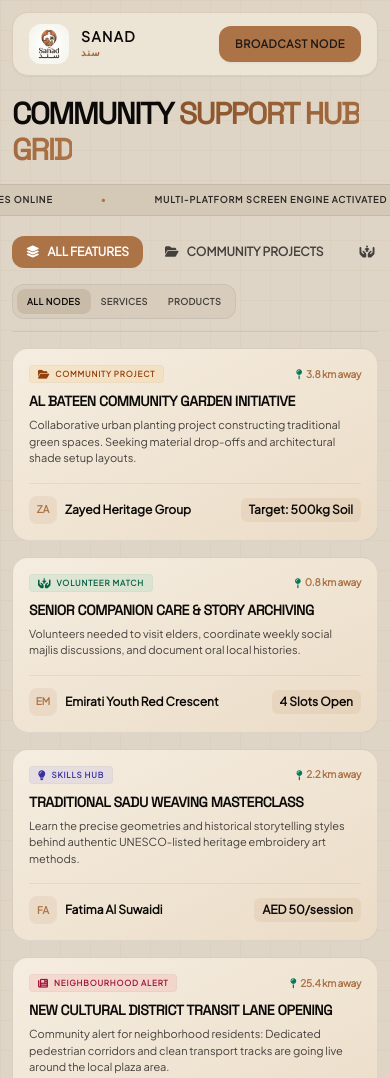
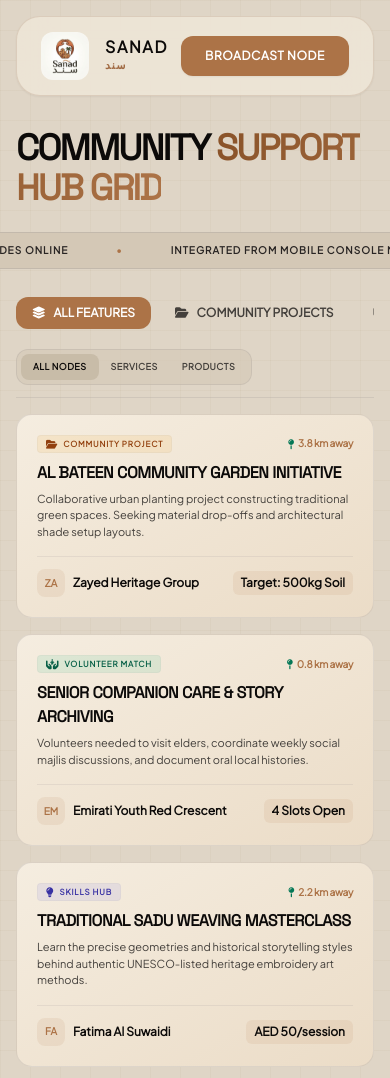
Before and after one commit to Github-of-dp/solidarity-grid, a Flask app: page / in a window 390 px wide. Shown: the top 1078 px of the page. Run offline with Flask 3, Linux system fonts and the light colour scheme; some libraries are stand-ins or nearby versions; grey boxes are pictures that could not be loaded.

Commit message:
Initiate

```diff
--- a/templates/index.html
+++ b/templates/index.html
@@ -3,11 +3,13 @@
 <head>
     <meta charset="UTF-8">
     <meta name="viewport" content="width=device-width, initial-scale=1.0">
-    <title>Sanad — Responsive Community Grid Engine</title>
+    <title>Sanad — Community Exchange Grid</title>
 
+    <!-- STABLE TAILWIND PLAYBACK ENGINE -->
     <script src="https://cdn.tailwindcss.com"></script>
     <link rel="stylesheet" href="https://cdnjs.cloudflare.com/ajax/libs/font-awesome/6.4.0/css/all.min.css">
 
+    <!-- LEAFLET GEOSPATIAL MAPS FRAMEWORK STACK -->
     <link rel="stylesheet" href="https://unpkg.com/leaflet@1.9.4/dist/leaflet.css" integrity="sha256-p4NxAoJBhIIN+hmNHrzRCf9tD/miZyoHS5obTRR9BMY=" crossorigin=""/>
     <script src="https://unpkg.com/leaflet@1.9.4/dist/leaflet.js" integrity="sha256-20nQCchB9co0qIjJZRGuk2/Z9VM+kNiyxNV1lvTlZBo=" crossorigin=""></script>
 
@@ -42,112 +44,105 @@
         .scrollbar-none { -ms-overflow-style: none; scrollbar-width: none; }
     </style>
 </head>
-<body class="text-stone-900 antialiased min-h-screen flex flex-col p-3 sm:p-5 lg:p-8 gap-4 md:gap-6">
+<body class="text-stone-900 antialiased min-h-screen flex flex-col p-4 md:p-6 gap-6">
 
-    <header class="w-full max-w-[105rem] mx-auto h-16 sm:h-20 cyber-header rounded-2xl sm:rounded-3xl px-4 sm:px-6 flex items-center justify-between sticky top-3 lg:top-4 z-50 shadow-sm">
-        <div class="flex items-center gap-3 sm:gap-4">
-            <div class="h-10 w-10 sm:h-12 sm:w-12 bg-transparent rounded-xl flex items-center justify-center overflow-hidden shrink-0">
+    <!-- SYSTEM LOGO HEADER -->
+    <header class="w-full max-w-7xl mx-auto h-20 cyber-header rounded-3xl px-6 flex items-center justify-between sticky top-4 z-50 shadow-sm">
+        <div class="flex items-center gap-4">
+            <div class="h-12 w-12 bg-transparent rounded-xl flex items-center justify-center overflow-hidden shrink-0">
                 <img src="/static/Logo.png" alt="Sanad Logo" class="object-contain h-full w-full" onerror="this.src='https://placehold.co/100x100?text=SANAD'">
             </div>
             <div class="flex flex-col">
-                <span class="text-sm sm:text-base font-black tracking-widest text-stone-950 leading-none">SANAD</span>
-                <span class="text-[10px] sm:text-[11px] text-[#a06a42] font-bold tracking-widest uppercase mt-0.5">سند</span>
+                <span class="text-base font-black tracking-widest text-stone-950 leading-none">SANAD</span>
+                <span class="text-[11px] text-[#a06a42] font-bold tracking-widest uppercase mt-0.5">سند</span>
             </div>
         </div>
 
-        <div class="hidden lg:flex items-center gap-2.5 text-[10px] font-black text-stone-700 tracking-widest uppercase bg-stone-900/5 px-4 py-2 rounded-xl border border-stone-900/5">
-            <i class="fa-solid fa-location-crosshairs text-amber-700 animate-pulse"></i>
+        <div class="hidden md:flex items-center gap-2.5 text-[10px] font-black text-stone-700 tracking-widest uppercase bg-stone-900/5 px-4 py-2 rounded-xl border border-stone-900/5">
+            <i id="gps-icon" class="fa-solid fa-location-crosshairs text-amber-700 animate-pulse"></i>
             <span>GRID TELEMETRY: <span id="user-coords" class="text-stone-950">24.4880° N, 54.3614° E</span></span>
         </div>
 
         <div>
-            <button onclick="toggleModal(true)" class="bg-[#ac7347] hover:bg-[#945f37] text-[11px] sm:text-xs font-extrabold px-4 sm:px-6 py-2.5 sm:py-3 rounded-xl transition-all duration-200 transform active:scale-95 cursor-pointer tracking-wider shadow-sm">
+            <button onclick="toggleModal(true)" class="bg-[#ac7347] hover:bg-[#945f37] text-white text-xs font-extrabold px-6 py-3 rounded-xl transition-all duration-200 transform active:scale-95 cursor-pointer tracking-wider shadow-sm">
                 BROADCAST NODE
             </button>
         </div>
     </header>
 
-    <section class="w-full max-w-[105rem] mx-auto pt-1 flex flex-col gap-1">
-        <h1 class="hero-font text-3xl sm:text-4xl md:text-5xl 2xl:text-6xl font-black text-stone-950 tracking-tighter uppercase select-none">
+    <!-- LAYOUT BANNER TITLES -->
+    <section class="w-full max-w-7xl mx-auto pt-2 flex flex-col gap-1">
+        <h1 class="hero-font text-4xl md:text-5xl font-black text-stone-950 tracking-tighter uppercase select-none">
             COMMUNITY <span class="bg-gradient-to-r from-[#8a5329] to-[#ac7347] bg-clip-text text-transparent">SUPPORT HUB GRID</span>
         </h1>
     </section>
 
-    <section class="w-screen -mx-3 sm:-mx-5 lg:-mx-8 bg-[#d4c8b6] border-y border-stone-400/40 py-2 sm:py-2.5 overflow-hidden flex select-none">
-        <div class="flex whitespace-nowrap gap-12 text-[9px] sm:text-[10px] font-black tracking-widest uppercase items-center animate-marquee shrink-0 text-stone-800">
+    <!-- LIVE STORAGE MARQUEE ALERT -->
+    <section class="w-screen -mx-4 md:-mx-6 bg-[#d4c8b6] border-y border-stone-400/40 py-2.5 overflow-hidden flex select-none">
+        <div class="flex whitespace-nowrap gap-12 text-[10px] font-black tracking-widest uppercase items-center animate-marquee shrink-0 text-stone-800">
             <span>ECOSYSTEM NODES ONLINE</span> <span class="text-[#ac7347]">•</span>
-            <span>MULTI-PLATFORM SCREEN ENGINE ACTIVATED</span> <span class="text-[#ac7347]">•</span>
-            <span>PHONES, LAPTOPS, DESKTOPS, AND TV SYSTEMS SYNCHRONIZED</span> <span class="text-[#ac7347]">•</span>
+            <span>INTEGRATED FROM MOBILE CONSOLE MATRIX PLUGINS</span> <span class="text-[#ac7347]">•</span>
+            <span>REAL-TIME SPATIAL POSITIONING VERIFIED</span> <span class="text-[#ac7347]">•</span>
         </div>
     </section>
 
-    <main class="w-full max-w-[105rem] mx-auto flex flex-col gap-4 flex-1">
+    <!-- ECOSYSTEM NAVIGATION AND MAIN LISTING INTERFACES -->
+    <main class="w-full max-w-7xl mx-auto flex flex-col gap-4 flex-1">
 
-        <div class="w-full flex flex-col xl:flex-row xl:items-center justify-between gap-3 border-b border-stone-400/30 pb-3">
-            <div class="flex items-center gap-2 overflow-x-auto whitespace-nowrap scrollbar-none py-1 w-full xl:w-auto">
-                <button id="tab-all" onclick="filterCategory('all')" class="px-3.5 sm:px-4 py-2 rounded-xl text-xs font-extrabold bg-[#ac7347] text-white transition-all cursor-pointer flex items-center gap-2">
+        <!-- MODERNIZED TAB ENGINE ALIGNED TO THE MOBILE USER EXPERIENCE INTERFACE -->
+        <div class="w-full flex flex-col xl:flex-row xl:items-center justify-between gap-4 border-b border-stone-400/30 pb-3">
+            <div class="flex items-center gap-2 overflow-x-auto whitespace-nowrap scrollbar-none py-1">
+                <button id="tab-all" onclick="filterCategory('all')" class="px-4 py-2 rounded-xl text-xs font-extrabold bg-[#ac7347] text-white transition-all cursor-pointer flex items-center gap-2">
                     <i class="fa-solid fa-layer-group"></i> ALL FEATURES
                 </button>
-                <button id="tab-projects" onclick="filterCategory('projects')" class="px-3.5 sm:px-4 py-2 rounded-xl text-xs font-bold text-stone-700 hover:text-stone-950 transition-all cursor-pointer flex items-center gap-2">
+                <button id="tab-projects" onclick="filterCategory('projects')" class="px-4 py-2 rounded-xl text-xs font-bold text-stone-700 hover:text-stone-950 transition-all cursor-pointer flex items-center gap-2">
                     <i class="fa-solid fa-folder-open"></i> COMMUNITY PROJECTS
                 </button>
-                <button id="tab-volunteer" onclick="filterCategory('volunteer')" class="px-3.5 sm:px-4 py-2 rounded-xl text-xs font-bold text-stone-700 hover:text-stone-950 transition-all cursor-pointer flex items-center gap-2">
+                <button id="tab-volunteer" onclick="filterCategory('volunteer')" class="px-4 py-2 rounded-xl text-xs font-bold text-stone-700 hover:text-stone-950 transition-all cursor-pointer flex items-center gap-2">
                     <i class="fa-solid fa-hands-holding-child"></i> VOLUNTEER MATCHING
                 </button>
-                <button id="tab-skills" onclick="filterCategory('skills')" class="px-3.5 sm:px-4 py-2 rounded-xl text-xs font-bold text-stone-700 hover:text-stone-950 transition-all cursor-pointer flex items-center gap-2">
+                <button id="tab-skills" onclick="filterCategory('skills')" class="px-4 py-2 rounded-xl text-xs font-bold text-stone-700 hover:text-stone-950 transition-all cursor-pointer flex items-center gap-2">
                     <i class="fa-solid fa-lightbulb"></i> SKILLS HUB
                 </button>
-                <button id="tab-news" onclick="filterCategory('news')" class="px-3.5 sm:px-4 py-2 rounded-xl text-xs font-bold text-stone-700 hover:text-stone-950 transition-all cursor-pointer flex items-center gap-2">
+                <button id="tab-news" onclick="filterCategory('news')" class="px-4 py-2 rounded-xl text-xs font-bold text-stone-700 hover:text-stone-950 transition-all cursor-pointer flex items-center gap-2">
                     <i class="fa-solid fa-newspaper"></i> NEIGHBOURHOOD NEWS
                 </button>
             </div>
 
-            <div class="flex items-center bg-[#d4c8b6]/60 p-1 rounded-xl border border-stone-400/30 self-start xl:self-auto shrink-0">
-                <button id="type-all" onclick="filterType('all')" class="px-2.5 sm:px-3 py-1.5 bg-[#c8bca8] text-stone-950 text-[9px] font-black tracking-wider uppercase rounded-lg transition-all cursor-pointer">ALL NODES</button>
-                <button id="type-service" onclick="filterType('Service')" class="px-2.5 sm:px-3 py-1.5 text-stone-700 hover:text-stone-950 text-[9px] font-black tracking-wider uppercase rounded-lg transition-all cursor-pointer">SERVICES</button>
-                <button id="type-product" onclick="filterType('Product')" class="px-2.5 sm:px-3 py-1.5 text-stone-700 hover:text-stone-950 text-[9px] font-black tracking-wider uppercase rounded-lg transition-all cursor-pointer">PRODUCTS</button>
+            <div class="flex items-center bg-[#d4c8b6]/60 p-1 rounded-xl border border-stone-400/30 self-start xl:self-auto">
+                <button id="type-all" onclick="filterType('all')" class="px-3 py-1.5 bg-[#c8bca8] text-stone-950 text-[9px] font-black tracking-wider uppercase rounded-lg transition-all cursor-pointer">ALL NODES</button>
+                <button id="type-service" onclick="filterType('Service')" class="px-3 py-1.5 text-stone-700 hover:text-stone-950 text-[9px] font-black tracking-wider uppercase rounded-lg transition-all cursor-pointer">SERVICES</button>
+                <button id="type-product" onclick="filterType('Product')" class="px-3 py-1.5 text-stone-700 hover:text-stone-950 text-[9px] font-black tracking-wider uppercase rounded-lg transition-all cursor-pointer">PRODUCTS</button>
             </div>
         </div>
 
-        <div class="w-full grid grid-cols-1 lg:grid-cols-12 2xl:grid-cols-16 gap-4 md:gap-6 items-start">
+        <!-- SPLIT RENDER COLUMNS VIEWS -->
+        <div class="w-full grid grid-cols-1 lg:grid-cols-12 gap-6 items-start">
 
-            <div class="hidden 2xl:block 2xl:col-span-3 bg-[#ebdcc7]/20 border border-stone-400/20 p-4 rounded-3xl space-y-4">
-                <div class="text-[11px] font-black text-stone-900 uppercase tracking-widest flex items-center gap-2">
-                    <i class="fa-solid fa-circle-nodes text-[#ac7347]"></i>
-                    <span>Ecosystem Statistics</span>
-                </div>
-                <div class="grid grid-cols-1 gap-2">
-                    <div class="bg-[#f5ede0] p-3 rounded-xl border border-stone-400/20">
-                        <span class="block text-[9px] text-stone-500 font-bold uppercase tracking-wider">Active Stream Channels</span>
-                        <span class="text-xl font-extrabold hero-font text-stone-950">4 Channels</span>
-                    </div>
-                    <div class="bg-[#f5ede0] p-3 rounded-xl border border-stone-400/20">
-                        <span class="block text-[9px] text-stone-500 font-bold uppercase tracking-wider">Base Registry Target</span>
-                        <span class="text-xl font-extrabold hero-font text-stone-950">Abu Dhabi Grid</span>
-                    </div>
+            <!-- LISTINGS GRID VIEW TARGET CONTAINER -->
+            <div class="lg:col-span-7 w-full min-h-[400px]">
+                <div id="listings-grid" class="grid grid-cols-1 md:grid-cols-2 gap-4 w-full">
+                    <!-- Cards mount reactively here via runtime engine loops -->
                 </div>
             </div>
 
-            <div class="lg:col-span-7 2xl:col-span-8 w-full min-h-[350px]">
-                <div id="listings-grid" class="grid grid-cols-1 md:grid-cols-2 3xl:grid-cols-3 gap-4 w-full">
-                    </div>
-            </div>
-
-            <div class="lg:col-span-5 2xl:col-span-5 lg:sticky lg:top-28 w-full">
+            <!-- COMPASS TRACKER MAP WRAPPER -->
+            <div class="lg:col-span-5 lg:sticky lg:top-28 w-full">
                 <div class="bg-[#ebdcc7]/40 border border-stone-400/30 p-3 rounded-3xl">
                     <div class="flex items-center gap-2 text-[10px] font-black tracking-wider text-stone-800 uppercase mb-2">
                         <i class="fa-solid fa-map-location-dot text-[#ac7347]"></i>
                         <span>RADIAL GRID POSITION COORDINATION GRAPH</span>
                     </div>
-                    <div id="main-map" class="w-full aspect-square sm:aspect-[4/3] lg:aspect-square rounded-2xl border border-stone-400/40 shadow-sm z-10"></div>
+                    <div id="main-map" class="w-full aspect-square rounded-2xl border border-stone-400/40 shadow-sm z-10"></div>
                 </div>
             </div>
 
         </div>
     </main>
 
-    <div id="form-modal" class="fixed inset-0 bg-stone-950/40 backdrop-blur-sm z-50 flex items-center justify-center p-3 sm:p-4 opacity-0 pointer-events-none transition-all duration-200">
-        <div class="bg-[#ebdcc7] border border-stone-400/40 rounded-3xl shadow-xl w-full max-w-md p-4 sm:p-5 transform scale-95 transition-all duration-200 text-stone-900 max-h-[92vh] overflow-y-auto">
+    <!-- NODE FORM SUBMISSION POPUP -->
+    <div id="form-modal" class="fixed inset-0 bg-stone-950/40 backdrop-blur-sm z-50 flex items-center justify-center p-4 opacity-0 pointer-events-none transition-all duration-200">
+        <div class="bg-[#ebdcc7] border border-stone-400/40 rounded-3xl shadow-xl w-full max-w-md p-5 transform scale-95 transition-all duration-200 text-stone-900 max-h-[90vh] overflow-y-auto">
             <div class="flex items-center justify-between border-b border-stone-400/40 pb-3 mb-3">
                 <div class="flex items-center gap-2">
                     <div class="w-1.5 h-3.5 bg-[#ac7347] rounded-sm"></div>
@@ -193,6 +188,7 @@
                     <textarea id="form-description" rows="2" placeholder="Specify project requirements, updates, or timelines explicitly..." class="w-full text-xs px-3 py-2 bg-[#f6ede0] border border-stone-400/40 rounded-xl focus:outline-none text-stone-950 resize-none"></textarea>
                 </div>
 
+                <!-- ADDRESS SEARCH INPUT AND PINPOINT SYSTEM LAYER -->
                 <div>
                     <label class="block text-[9px] font-black text-stone-700 uppercase tracking-widest mb-1">Search Location / Address</label>
                     <div class="relative flex items-center">
@@ -205,7 +201,7 @@
 
                 <div>
                     <label class="block text-[9px] font-black text-stone-500 tracking-widest uppercase mb-1">Verify Location Marker Location</label>
-                    <div id="modal-map" class="w-full h-24 rounded-xl border border-stone-400/50 shadow-sm"></div>
+                    <div id="modal-map" class="w-full h-28 rounded-xl border border-stone-400/50 shadow-sm"></div>
                     <input type="hidden" id="form-lat" value="24.4539">
                     <input type="hidden" id="form-lng" value="54.3773">
                 </div>
@@ -228,6 +224,7 @@
         </div>
     </div>
 
+    <!-- PERSISTENT REACTION SCRIPTS LAYER -->
     <script>
         let currentCategory = 'all';
         let currentType = 'all';
@@ -239,6 +236,7 @@
         let userLocationMarker = null;
         let modalSelectionMarker = null;
 
+        // DICTIONARY OF MAPPED LOCATION PRESETS FOR CONVENIENT TESTING DISCOVERY
         const REGIONAL_GEO_MATRIX = {
             "al bateen": [24.4562, 54.3484],
             "bateen": [24.4562, 54.3484],
@@ -277,10 +275,11 @@
                     updateModalLocationValues(e.latlng.lat, e.latlng.lng);
                 });
             } catch(err) {
-                console.warn("Map engine initiated.", err);
+                console.warn("Map grid matrix loaded securely.", err);
             }
         }
 
+        // SIMULATED GEOLOCATION SEARCH BAR LOGIC LAYER
         function searchLocationNode() {
             const query = document.getElementById('map-search-bar').value.toLowerCase().trim();
             if(!query) return;
@@ -293,6 +292,7 @@
                 }
             }
 
+            // Fallback generation logic to cleanly pinpoint any randomized coordinate offsets
             if(!targetCoords) {
                 const randomOffsetLat = (Math.random() - 0.5) * 0.1;
                 const randomOffsetLng = (Math.random() - 0.5) * 0.1;
@@ -335,10 +335,6 @@
                         marker.openPopup();
                     }
                 });
-                // Smoothly autoscroll the document window view context directly into map coordinates area for phone dimensions
-                if(window.innerWidth < 1024) {
-                    document.getElementById('main-map').scrollIntoView({ behavior: 'smooth', block: 'center' });
-                }
             }
         }
 
@@ -382,8 +378,12 @@
 
             fetch(`/api/listings?category=${currentCategory}&type=${currentType}`)
                 .then(res => res.json())
-                .then(data => { renderDatasetNodes(data); })
-                .catch(() => { renderDatasetNodes([]); });
+                .then(data => {
+                    renderDatasetNodes(data);
+                })
+                .catch(() => {
+                    renderDatasetNodes(getFeaturesFallbackArray());
+                });
         }
 
         function getFeatureConfigLayout(category) {
@@ -401,12 +401,42 @@
             }
         }
 
+        function getFeaturesFallbackArray() {
+            return [
+                {
+                    "provider": "Zayed Heritage Group",
+                    "category": "projects",
+                    "type": "Product",
+                    "title": "Al Bateen Community Garden Initiative",
+                    "description": "Collaborative urban planting project constructing traditional green spaces. Seeking material drop-offs and architectural shade setup layouts.",
+                    "price": "Target: 500kg Soil",
+                    "location_zone": "24.4562,54.3484"
+                },
+                {
+                    "provider": "Emirati Youth Red Crescent",
+                    "category": "volunteer",
+                    "type": "Service",
+                    "title": "Senior Companion Care & Story Archiving",
+                    "description": "Volunteers needed to visit elders, coordinate weekly social majlis discussions, and document oral local histories.",
+                    "price": "4 Slots Open",
+                    "location_zone": "24.4820,54.3580"
+                }
+            ];
+        }
+
         function renderDatasetNodes(dataset) {
             const container = document.getElementById('listings-grid');
             if(!container) return;
             container.innerHTML = '';
 
-            if (dataset.length === 0) {
+            // FIXED HOOK CHECK LINE: Cleaned evaluation parameter definitions safely!
+            const activeData = dataset.filter(item => {
+                if (currentCategory !== 'all' && item.category !== currentCategory) return false;
+                if (currentType !== 'all' && item.type !== currentType) return false;
+                return true;
+            });
+
+            if (activeData.length === 0) {
                 container.innerHTML = `
                     <div class="col-span-full py-12 flex flex-col items-center justify-center border border-dashed border-stone-400/40 rounded-2xl bg-[#ebdcc7]/10">
                         <i class="fa-solid fa-folder-open text-stone-400 text-2xl mb-2"></i>
@@ -415,7 +445,7 @@
                 return;
             }
 
-            dataset.forEach((item) => {
+            activeData.forEach((item) => {
                 const initials = item.provider ? item.provider.substring(0, 2).toUpperCase() : 'SD';
                 let targetLat = 24.4539;
                 let targetLon = 54.3773;
@@ -445,7 +475,7 @@
                 const distanceText = computedDistance ? `${computedDistance} km away` : 'Active Hub';
 
                 const cardHtml = `
-                    <div onclick="panToMapTarget(${targetLat}, ${targetLon})" class="bg-gradient-to-br from-[#f5ede0] to-[#ebdcc7] border border-stone-400/30 rounded-2xl p-4 sm:p-5 flex flex-col justify-between transition-all duration-150 hover:-translate-y-0.5 hover:shadow-md text-stone-900 cursor-pointer group">
+                    <div onclick="panToMapTarget(${targetLat}, ${targetLon})" class="bg-gradient-to-br from-[#f5ede0] to-[#ebdcc7] border border-stone-400/30 rounded-2xl p-5 flex flex-col justify-between transition-all duration-150 hover:-translate-y-0.5 hover:shadow-md text-stone-900 cursor-pointer group">
                         <div class="mb-4">
                             <div class="flex justify-between items-center gap-2 mb-2">
                                 <div class="flex items-center gap-1.5 px-2 py-0.5 rounded ${cfg.color} border border-stone-400/10">
@@ -456,8 +486,8 @@
                                     <i class="fa-solid fa-map-pin text-emerald-700"></i> ${distanceText}
                                 </span>
                             </div>
-                            <h3 class="hero-font text-sm sm:text-base font-black tracking-tight uppercase text-stone-950 line-clamp-2 mt-1">${item.title}</h3>
-                            <p class="text-[11px] text-stone-700 leading-normal mt-1.5 font-medium line-clamp-3">${item.description}</p>
+                            <h3 class="hero-font text-base font-black tracking-tight uppercase text-stone-950 line-clamp-2 mt-1">${item.title}</h3>
+                            <p class="text-[11px] text-stone-700 leading-normal mt-1.5 font-medium">${item.description}</p>
                         </div>
 
                         <div class="border-t border-stone-400/20 pt-3 flex items-center justify-between">
@@ -465,7 +495,7 @@
                                 <div class="w-7 h-7 rounded-lg bg-[#ac7347]/10 text-[#ac7347] font-black text-[10px] flex items-center justify-center uppercase">${initials}</div>
                                 <span class="text-xs font-bold text-stone-950">${item.provider}</span>
                             </div>
-                            <span class="text-xs font-black text-stone-950 bg-[#ac7347]/10 text-[#ac7347] px-2 py-1 rounded-md max-w-[130px] truncate">${item.price}</span>
+                            <span class="text-xs font-black text-stone-950 bg-[#ac7347]/10 text-[#ac7347] px-2 py-1 rounded-md max-w-[140px] truncate">${item.price}</span>
                         </div>
                     </div>`;
 
```
